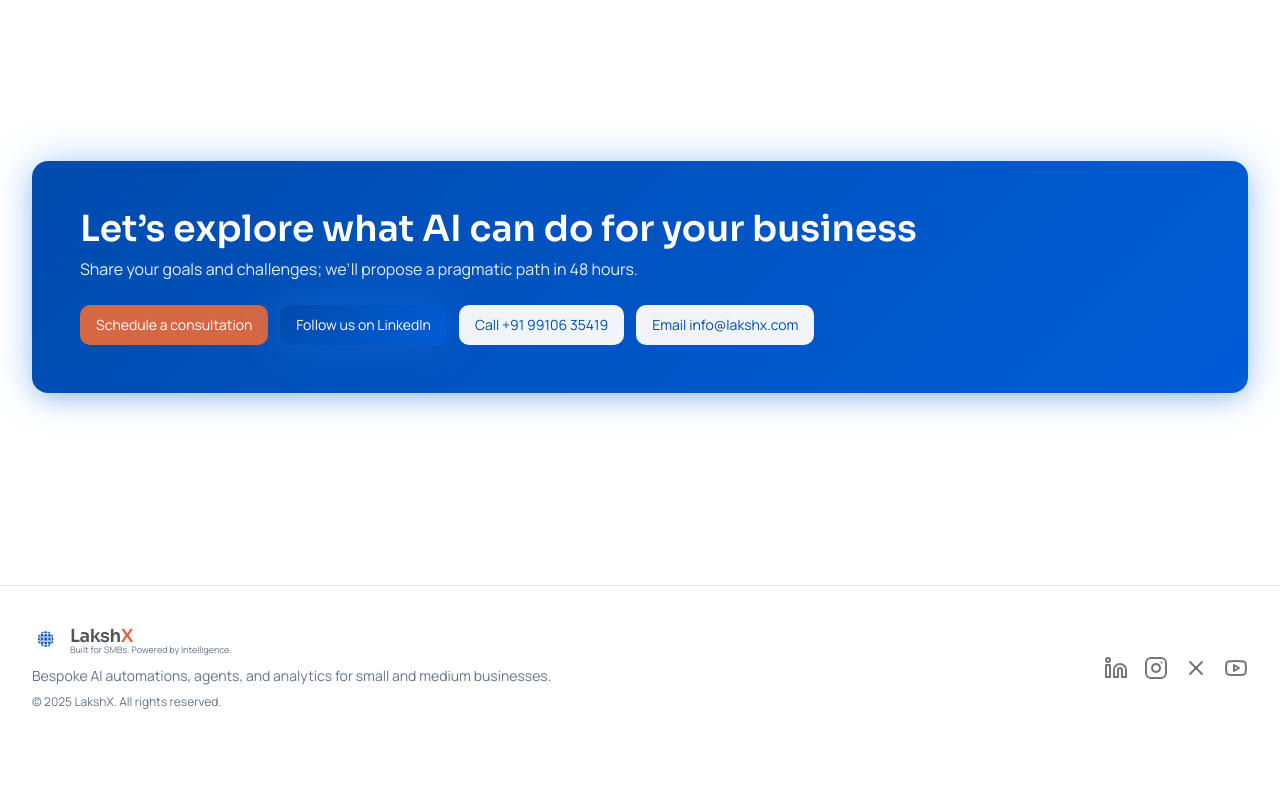
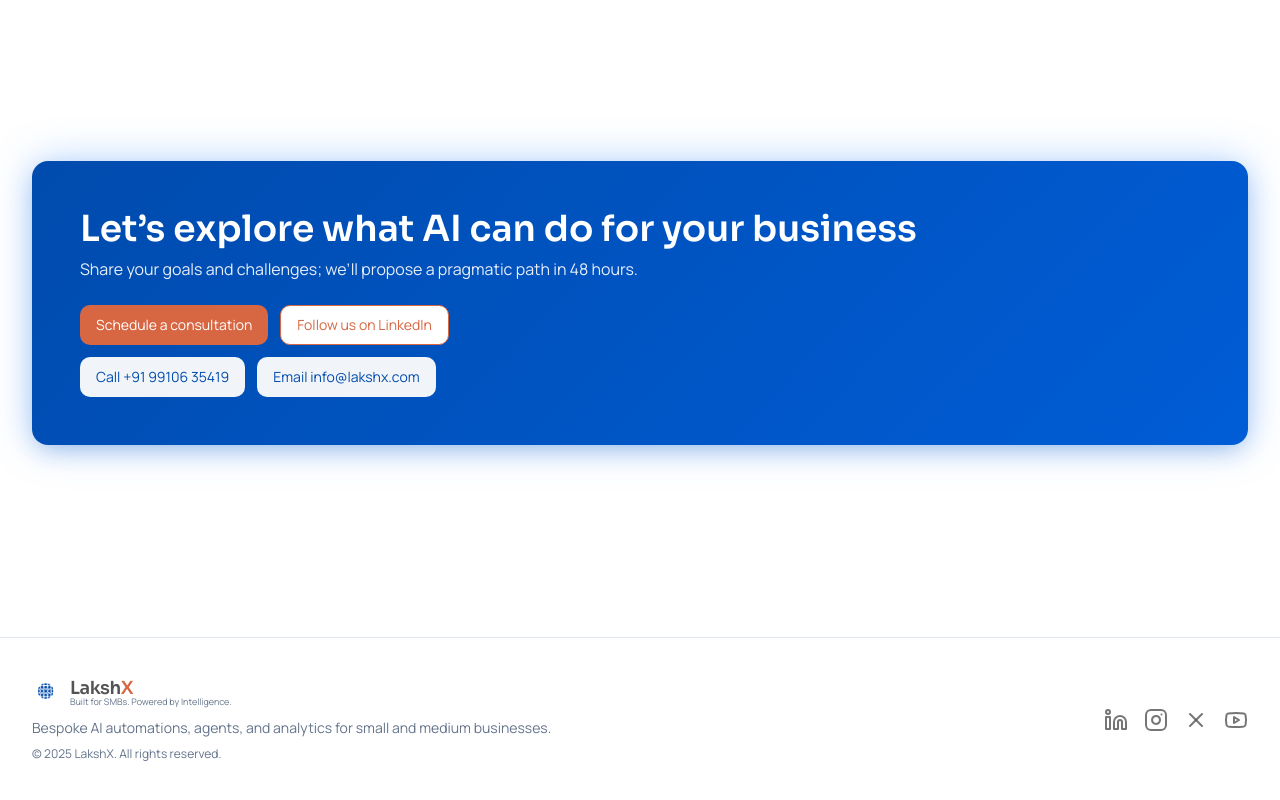
Before and after one commit to DataDrivenAnalyst/lakshx-ai-website, a React (Vite) app: page / in a window 1280 px wide. Shown: the part 2162-2962 px from the top of the page. Before the commit the page ends 2912 px from the top, so only its background shows below. Built offline with nearby package versions, Linux system fonts and the light colour scheme.

Commit message:
Update button styling and layout

```diff
--- a/src/pages/Index.tsx
+++ b/src/pages/Index.tsx
@@ -149,19 +149,23 @@ const Index = () => {
           <div className="rounded-2xl p-8 md:p-12 bg-gradient-primary text-primary-foreground shadow-glow">
             <h2 className="font-display text-3xl md:text-4xl">Let’s explore what AI can do for your business</h2>
             <p className="mt-2 text-primary-foreground/90 max-w-prose">Share your goals and challenges; we’ll propose a pragmatic path in 48 hours.</p>
-            <div className="mt-6 flex flex-wrap gap-3">
+            <div className="mt-6 space-y-3">
+              <div className="flex flex-wrap gap-3">
                 <Button variant="accent" asChild>
                   <a href="/consultation">Schedule a consultation</a>
                 </Button>
-              <Button variant="hero" asChild>
+                <Button variant="outline" className="border-accent text-accent hover:bg-accent hover:text-accent-foreground" asChild>
                   <a href="https://www.linkedin.com/company/laksh-x/" target="_blank" rel="noopener noreferrer">Follow us on LinkedIn</a>
                 </Button>
+              </div>
+              <div className="flex flex-wrap gap-3">
                 <Button variant="secondary" asChild>
                   <a href="tel:+919910635419">Call +91 99106 35419</a>
                 </Button>
                 <Button variant="secondary" asChild>
                   <a href="mailto:info@lakshx.com">Email info@lakshx.com</a>
                 </Button>
+              </div>
             </div>
           </div>
         </section>
```
Lines whose indentation alone changed are shown as unchanged.
